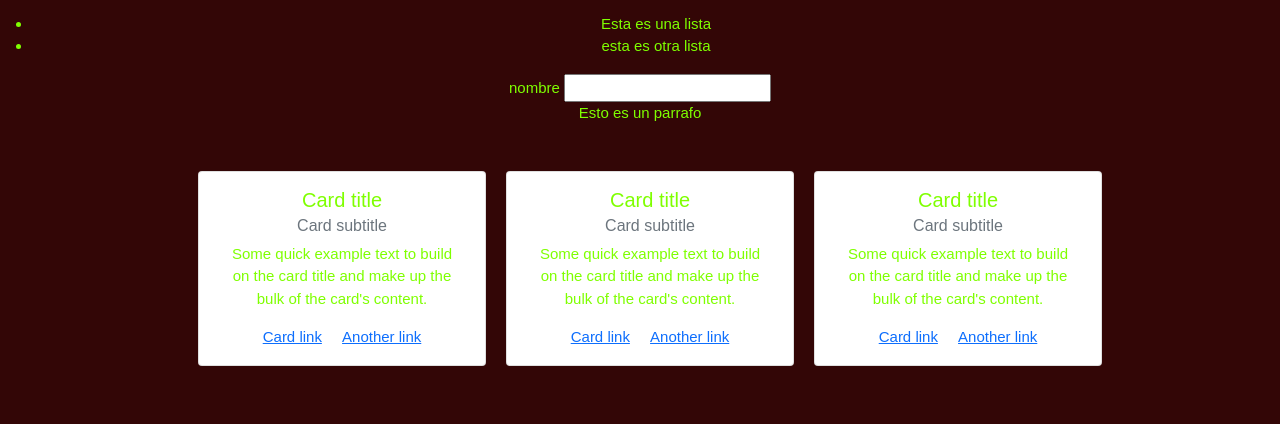
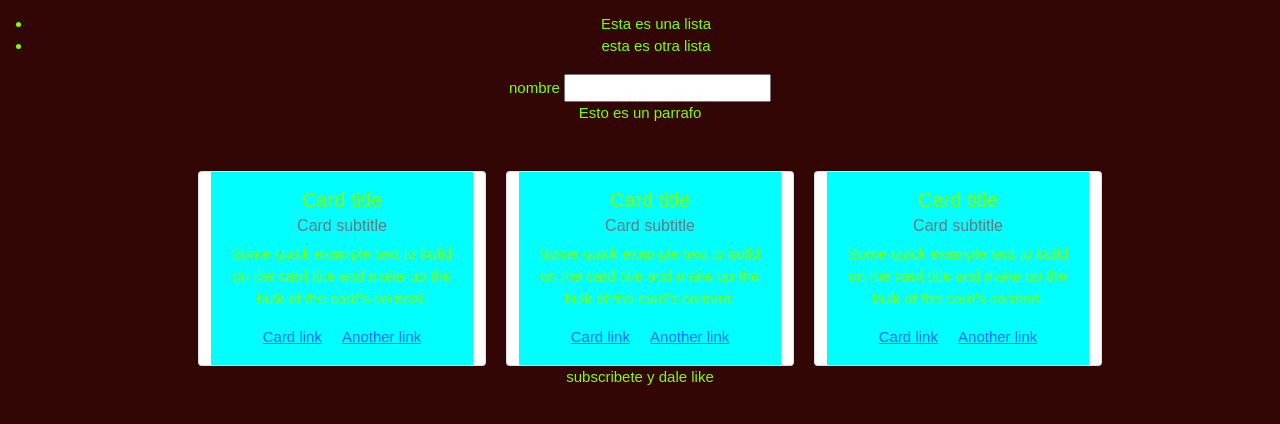
Before and after one commit to Josuefernandezzt/Hyperblog, a plain HTML site: page index.html in a window 1280 px wide. Shown: the part 138-562 px from the top of the page. Drawn offline with nearby package versions, Linux system fonts and the light colour scheme.

Commit message:
Agregué color a las cartas y agregué un parrado nuevo

```diff
--- a/css/styles.css
+++ b/css/styles.css
@@ -15,3 +15,6 @@ body{
 .card{
     margin: 30px 0 0 20px;
 }
+.card-body{
+    background-color: aqua;
+}
--- a/index.html
+++ b/index.html
@@ -81,5 +81,7 @@
       </div>
     </div>
 
+    <p>subscribete y dale like</p>
+
 </body>
 </html>
```
